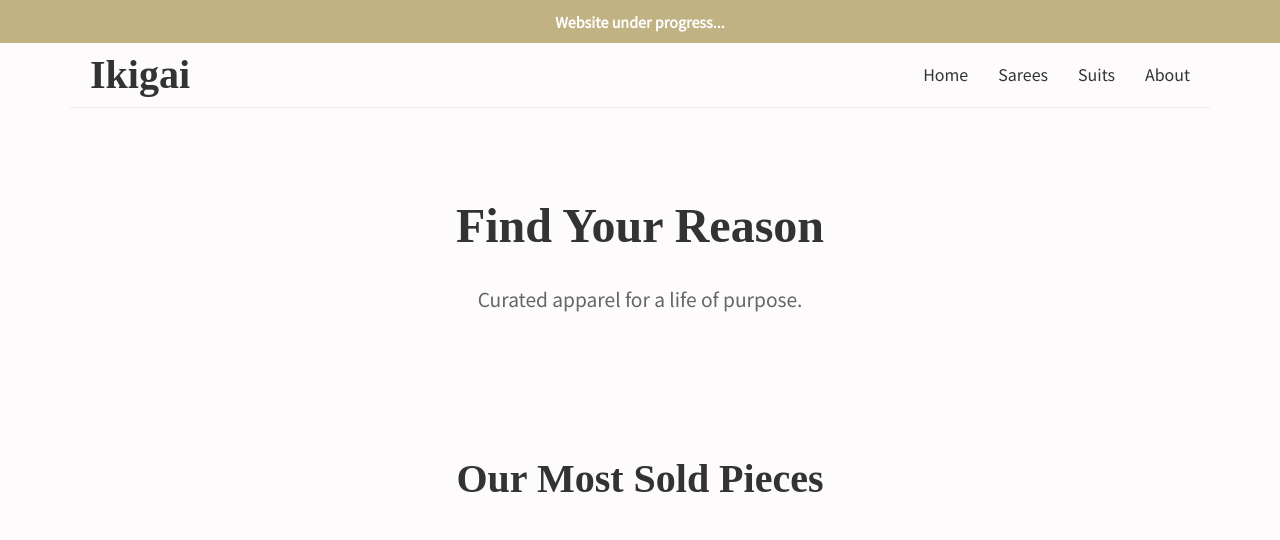
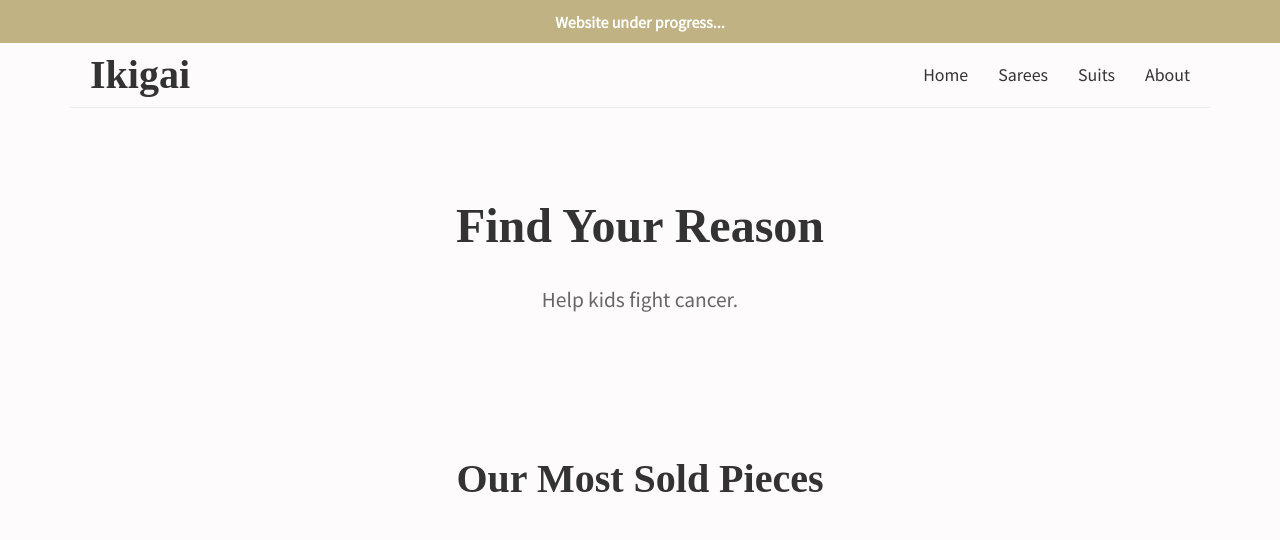
Before and after one commit to sam-coolshrestha/ikigai_catalogue, a plain HTML site: page index.html in a window 1280 px wide. Shown: the top 540 px of the page. Drawn offline with Linux system fonts and the light colour scheme.

Commit message:
Update index.html

```diff
--- a/index.html
+++ b/index.html
@@ -32,7 +32,7 @@
     <main>
         <section id="home" class="hero container">
             <h2>Find Your Reason</h2>
-            <p>Curated apparel for a life of purpose.</p>
+            <p>Help kids fight cancer.</p>
         </section>
 
         <section id="featured-products" class="container">
```
